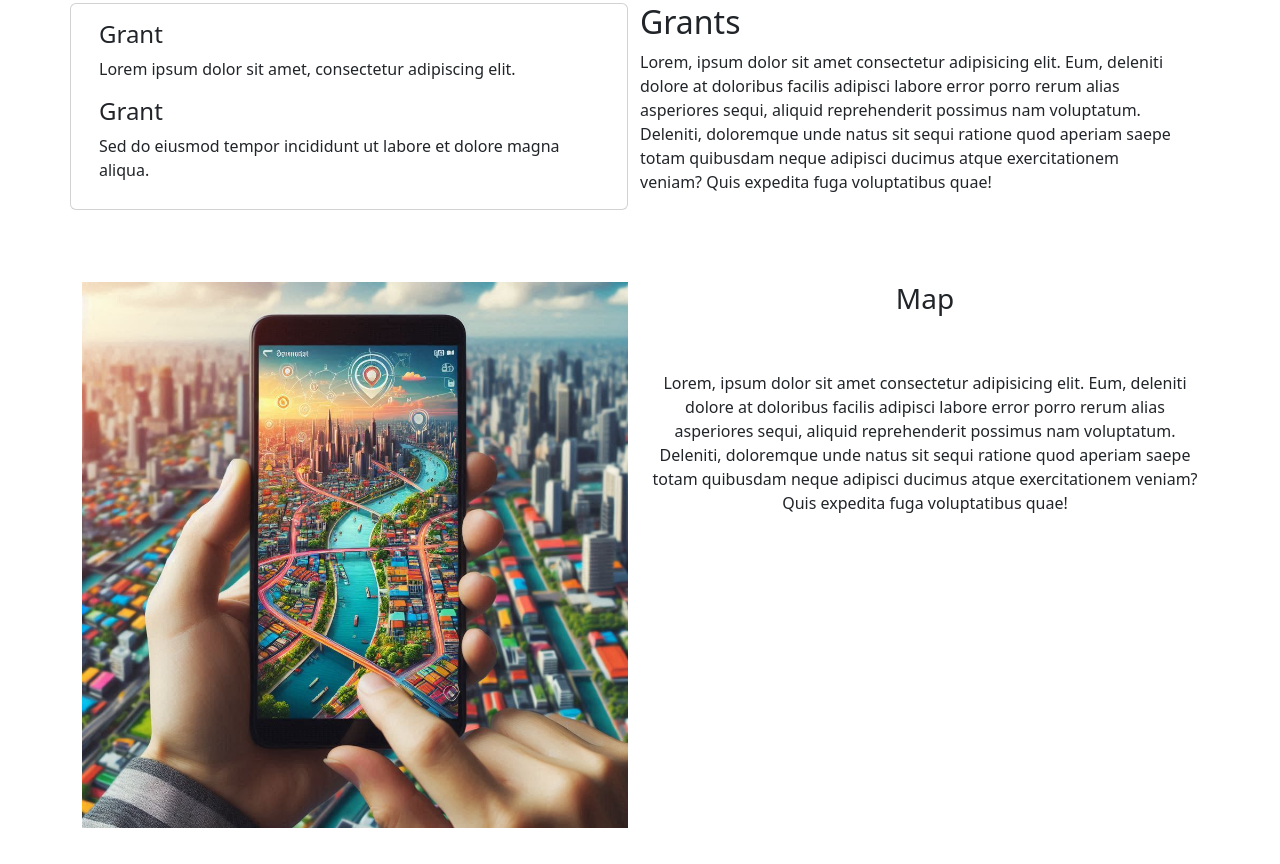
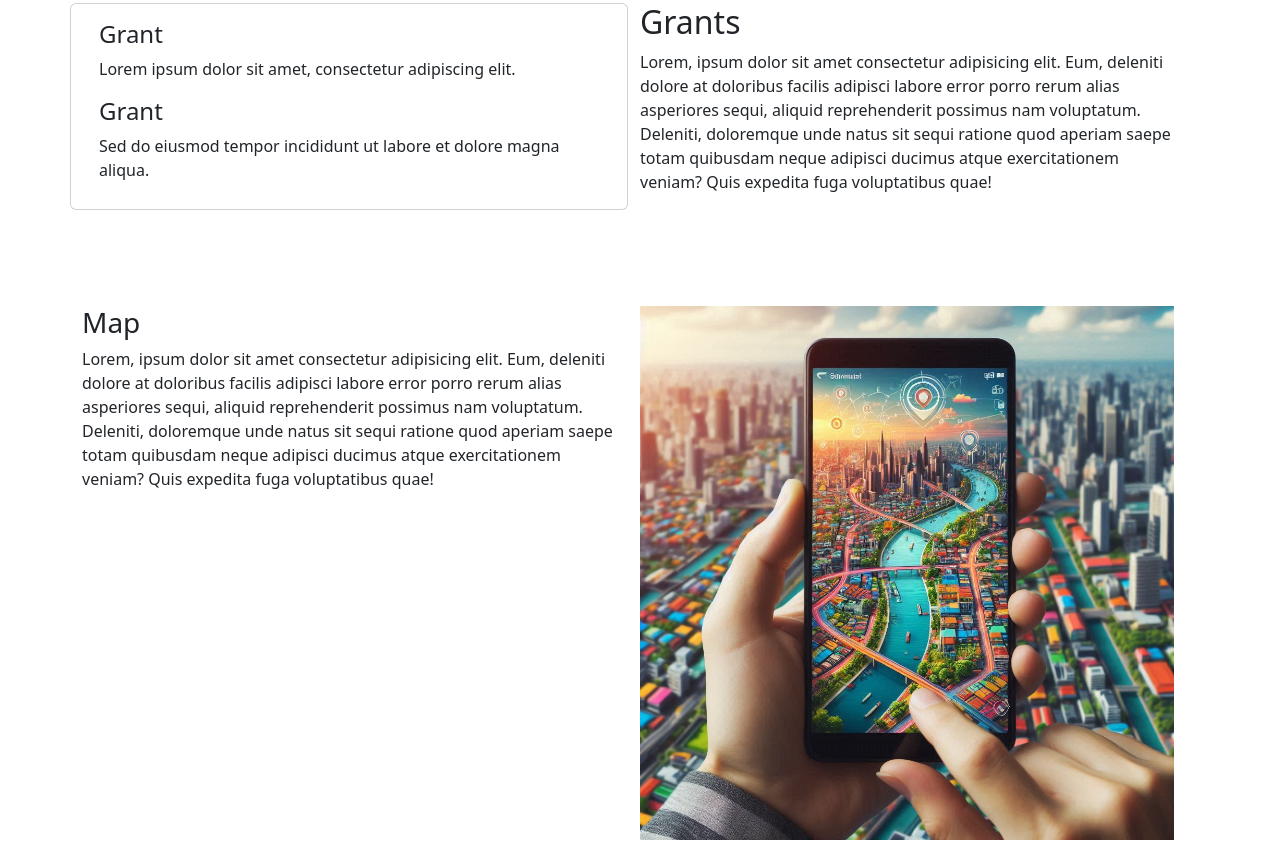
Before and after one commit to stephen321123123/web-frameworks, a plain HTML site: page w2_SPB_dev/index1.html in a window 1280 px wide. Shown: the part 2002-2866 px from the top of the page. Before the commit the page ends 2830 px from the top, so only its background shows below. Drawn offline with nearby package versions, Linux system fonts and the light colour scheme.

Commit message:
minor fix on grant grid

```diff
--- a/w2_SPB_dev/index1.html
+++ b/w2_SPB_dev/index1.html
@@ -153,7 +153,7 @@
     <div class="row">
       <!-- Text Content -->
       <div class="col-md-6">
-        <h2>Map</h2>
+        <h3>Map</h3>
         <p>Lorem, ipsum dolor sit amet consectetur adipisicing elit. Eum, deleniti dolore at doloribus facilis adipisci labore error porro rerum alias asperiores sequi, aliquid reprehenderit possimus nam voluptatum. Deleniti, doloremque unde natus sit sequi ratione quod aperiam saepe totam quibusdam neque adipisci ducimus atque exercitationem veniam? Quis expedita fuga voluptatibus quae!</p>
       </div>
       <!-- Mini Map -->
@@ -169,7 +169,7 @@
   <div class="container mt-5">
 	<div class="row col-12 py-4">
 
-<div class="card col-6">
+<div class="card col-md-6">
       <div class="card-body overflow-auto" style="max-height: 200px;">
 		<h4>Grant</h4>
         <p>Lorem ipsum dolor sit amet, consectetur adipiscing elit.</p>
@@ -193,20 +193,18 @@
   </div>
 
   <div class="container mt-5">
-    <div class="row">
-      <!-- Image Column -->
-       <div class="col-6 d-flex align-items-center justify-content-center">
+    <div class="row col-12 py-4">
+
+<div class="col-md-6">
+          <h3>Map</h3>
+          <p>Lorem, ipsum dolor sit amet consectetur adipisicing elit. Eum, deleniti dolore at doloribus facilis adipisci labore error porro rerum alias asperiores sequi, aliquid reprehenderit possimus nam voluptatum. Deleniti, doloremque unde natus sit sequi ratione quod aperiam saepe totam quibusdam neque adipisci ducimus atque exercitationem veniam? Quis expedita fuga voluptatibus quae!</p>
+      </div>
+
+       <div class="col-md-6 d-flex align-items-center justify-content-center">
         <img src="images/map1.jpg" class="img-fluid" alt="Placeholder Image">
       </div>
-      <!-- Text Column -->
-       <div class="col-6">
-        <header class="text-center">
-          <h3>Map</h3>
-        </header>
-        <footer class="text-center py-5">
-          <p>Lorem, ipsum dolor sit amet consectetur adipisicing elit. Eum, deleniti dolore at doloribus facilis adipisci labore error porro rerum alias asperiores sequi, aliquid reprehenderit possimus nam voluptatum. Deleniti, doloremque unde natus sit sequi ratione quod aperiam saepe totam quibusdam neque adipisci ducimus atque exercitationem veniam? Quis expedita fuga voluptatibus quae!</p>
-        </footer>
-      </div>
+
+
     </div>
   </div>
 
```
